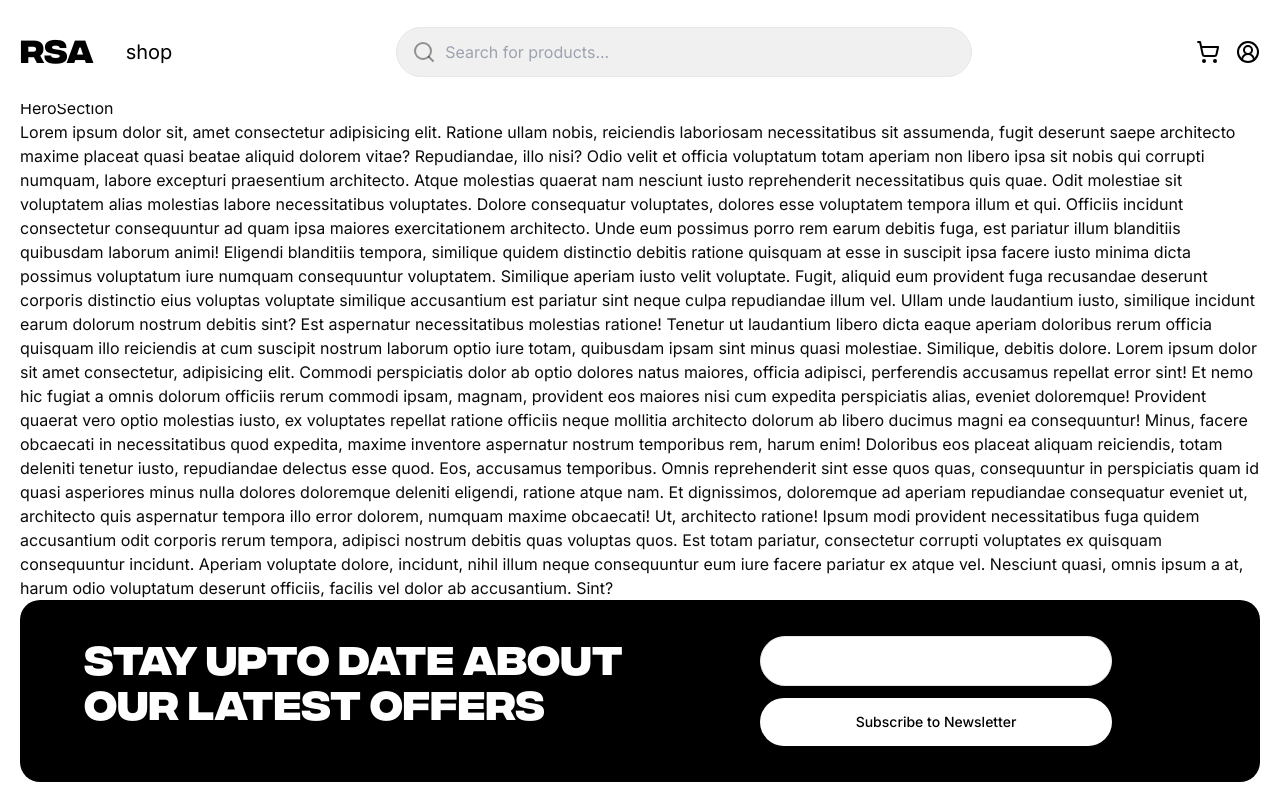
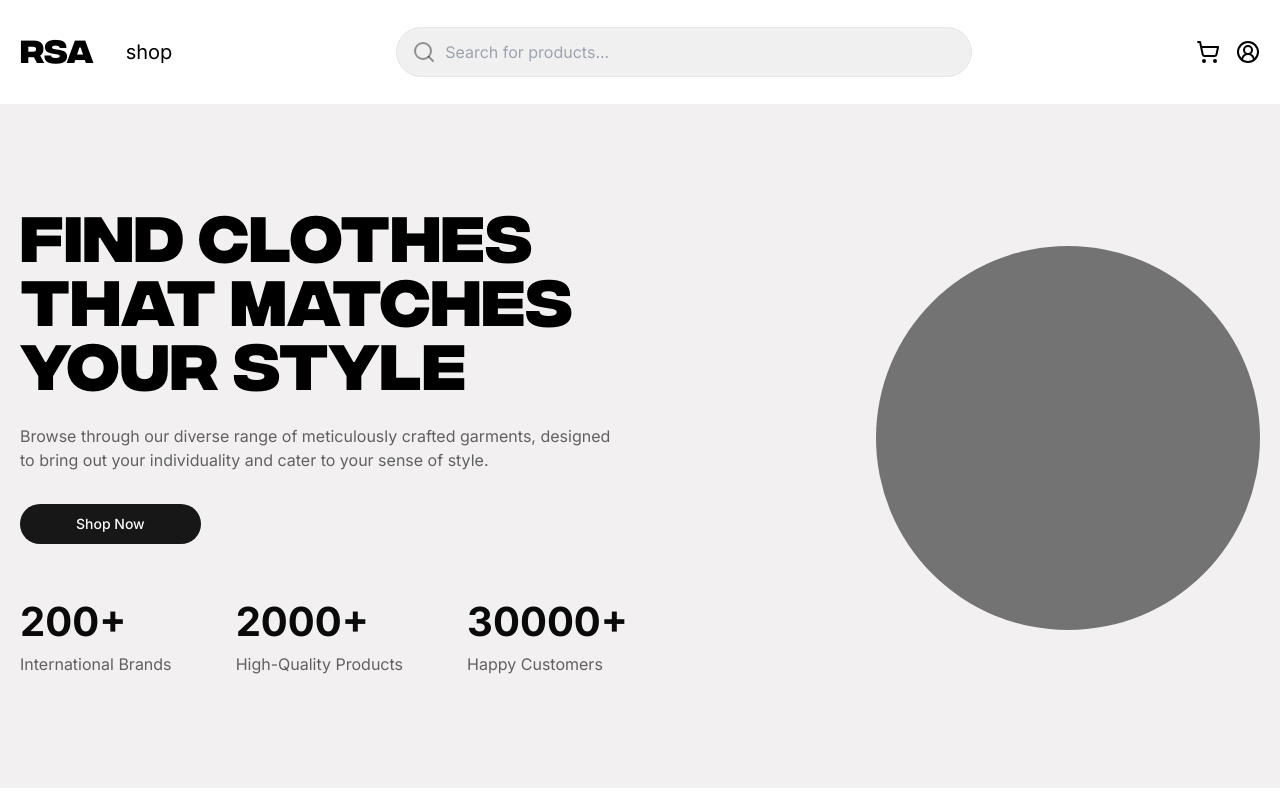
Before and after one commit to AJ1732/rsa-stores, a Next.js app: page / in a window 1280 px wide. Shown: the top 791 px of the page. Built offline with nearby package versions, Linux system fonts and the light colour scheme.

Commit message:
chore: update hero section

```diff
--- a/src/app/layout.tsx
+++ b/src/app/layout.tsx
@@ -34,7 +34,9 @@ export default function RootLayout({
     <html lang="en">
       <body className={`${inter.className} content-grid font-satoshi`}>
         <Navbar />
-        {children}
+        <main className="full-width content-grid mt-[4.5rem] md:mt-20 lg:mt-[6.5rem]">
+          {children}
+        </main>
         <Footer />
       </body>
     </html>
--- a/src/app/page.tsx
+++ b/src/app/page.tsx
@@ -2,7 +2,7 @@ import { HeroSection, CTASection } from "@/components";
 
 export default async function Home() {
   return (
-    <main className="mt-[4.5rem] min-h-[calc(100dvh-100px)] text-neutral-950 md:mt-20 lg:mt-24">
+    <div className="full-width content-grid min-h-[calc(100dvh-100px)] text-neutral-950">
       <HeroSection />
       <p>
         Lorem ipsum dolor sit, amet consectetur adipisicing elit. Ratione ullam
@@ -52,6 +52,6 @@ export default async function Home() {
         dolor ab accusantium. Sint?
       </p>
       <CTASection />
-    </main>
+    </div>
   );
 }
--- a/src/components/sections/Home/HeroSection/index.tsx
+++ b/src/components/sections/Home/HeroSection/index.tsx
@@ -1,4 +1,52 @@
+import { Button } from "@/components";
+
+const stats = [
+  {
+    figures: 200,
+    text: "International Brands",
+  },
+  {
+    figures: 2000,
+    text: "High-Quality Products",
+  },
+  {
+    figures: 30000,
+    text: "Happy Customers",
+  },
+];
+
 const HeroSection = () => {
-  return <div>HeroSection</div>;
+  return (
+    <section className="full-width content-grid bg-shade-100 pb-28 pt-24">
+      <div className="flex items-center justify-between max-lg:flex-col">
+        <div className="max-w-[38rem] space-y-12">
+          <div className="space-y-8">
+            <h2 className="font-integral text-[4rem] leading-[4rem] text-black">
+              FIND CLOTHES THAT MATCHES YOUR STYLE
+            </h2>
+
+            <p className="text-black/60">
+              Browse through our diverse range of meticulously crafted garments,
+              designed to bring out your individuality and cater to your sense
+              of style.
+            </p>
+
+            <Button label="Shop Now" className="px-14 py-4" />
+          </div>
+
+          <div className="flex items-center justify-between">
+            {stats.map(({ figures, text }) => (
+              <div>
+                <p className="text-[2.5rem] font-bold">{figures}+</p>
+                <p className="text-black/60">{text}</p>
+              </div>
+            ))}
+          </div>
+        </div>
+
+        <figure className="aspect-square w-96 rounded-full bg-neutral-500"></figure>
+      </div>
+    </section>
+  );
 };
 export default HeroSection;
--- a/src/components/ui-build/Button/index.tsx
+++ b/src/components/ui-build/Button/index.tsx
@@ -11,7 +11,7 @@ export default function ButtonDemo({
     <Button
       onClick={onClick}
       disabled={disabled}
-      className={cn("rounded-full px-6 py-3", className)}
+      className={cn("rounded-full active:scale-[0.99] duration-300 transition-all px-6 py-3", className)}
     >
       {label}
     </Button>
```
